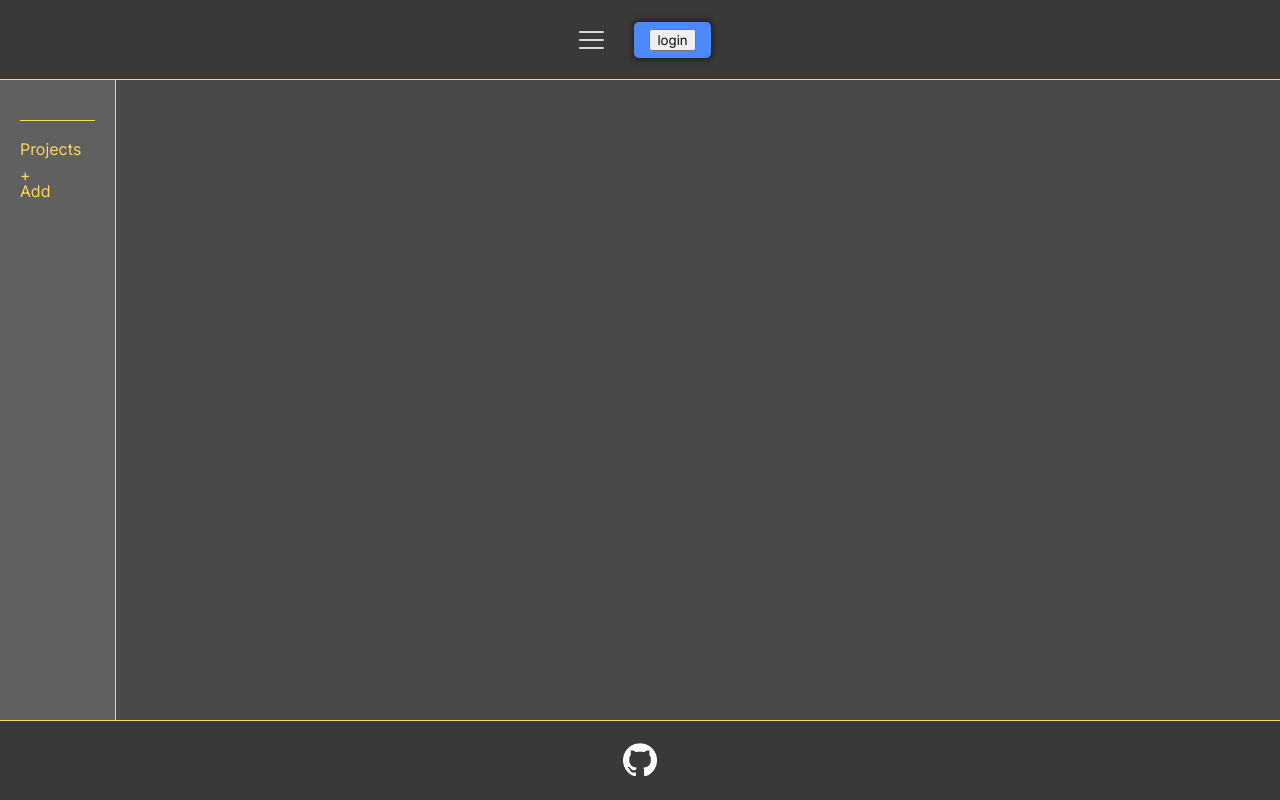
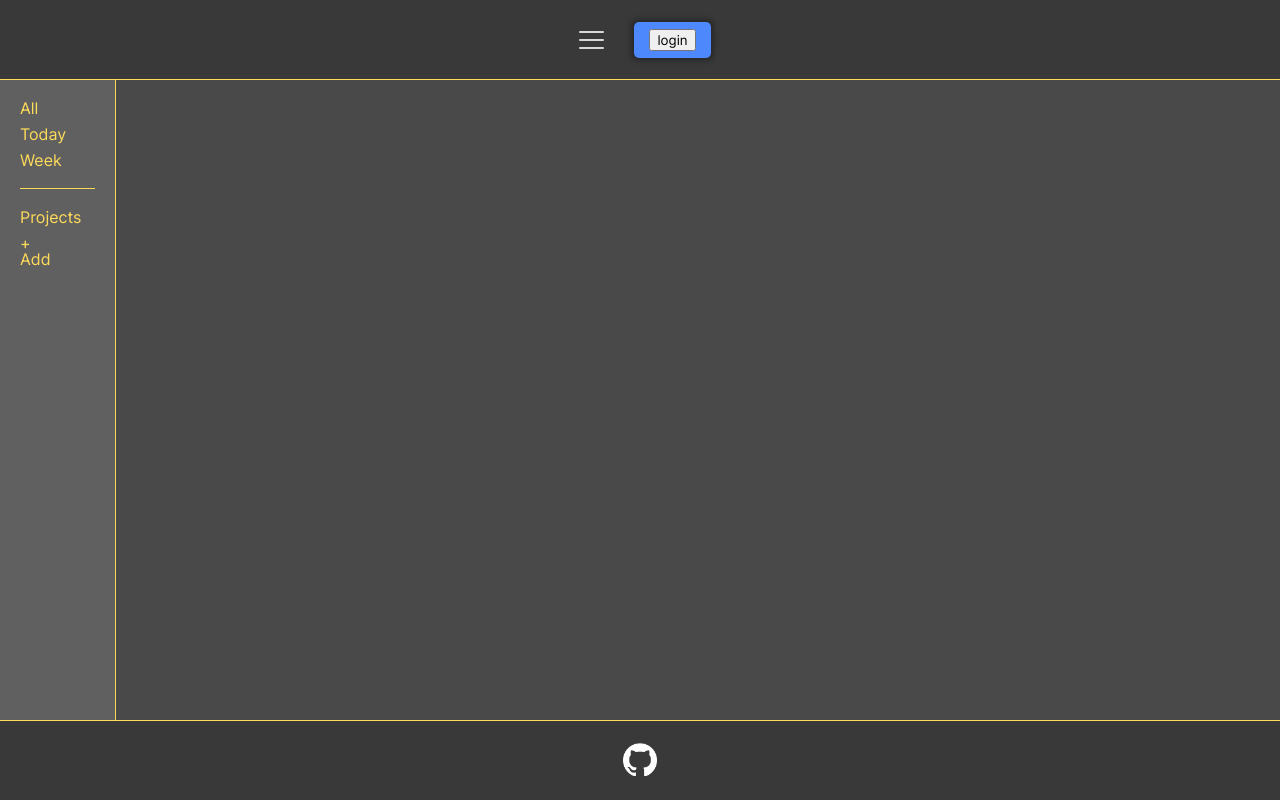
Before and after one commit to j-mcQueen/tasklister, a JavaScript app: page / in a window 1280 px wide. Built offline with nearby package versions, Linux system fonts and the light colour scheme; the HTML template or start-up script is replaced by a standard one.

Commit message:
Add category title markup

```diff
--- a/src/components/sidebar/Categories.js
+++ b/src/components/sidebar/Categories.js
@@ -1,7 +1,9 @@
 export default function Categories() {
     return (
         <div id="categories">
-
+            <h2>All</h2>
+            <h2>Today</h2>
+            <h2>Week</h2>
         </div>
     )
 }
```
